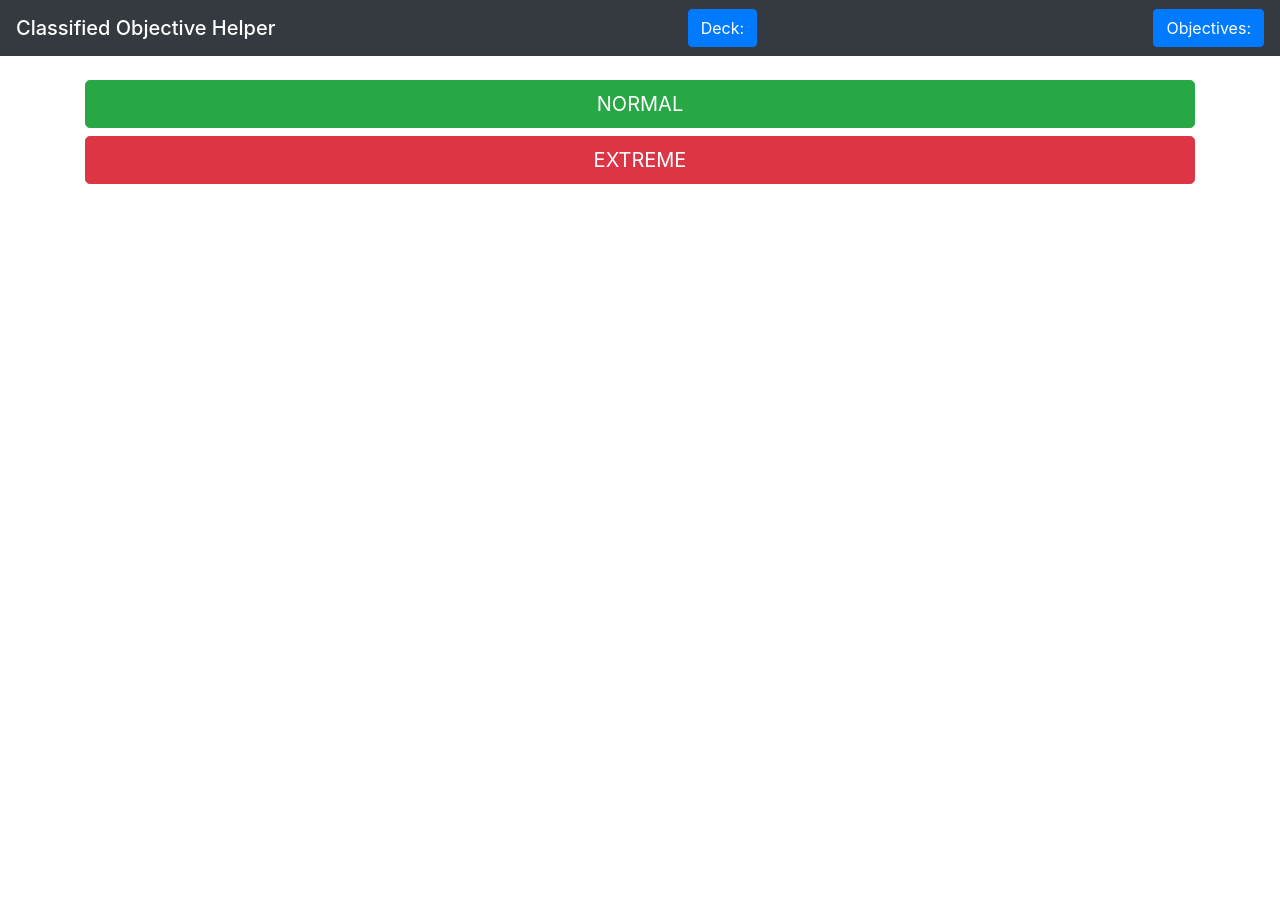
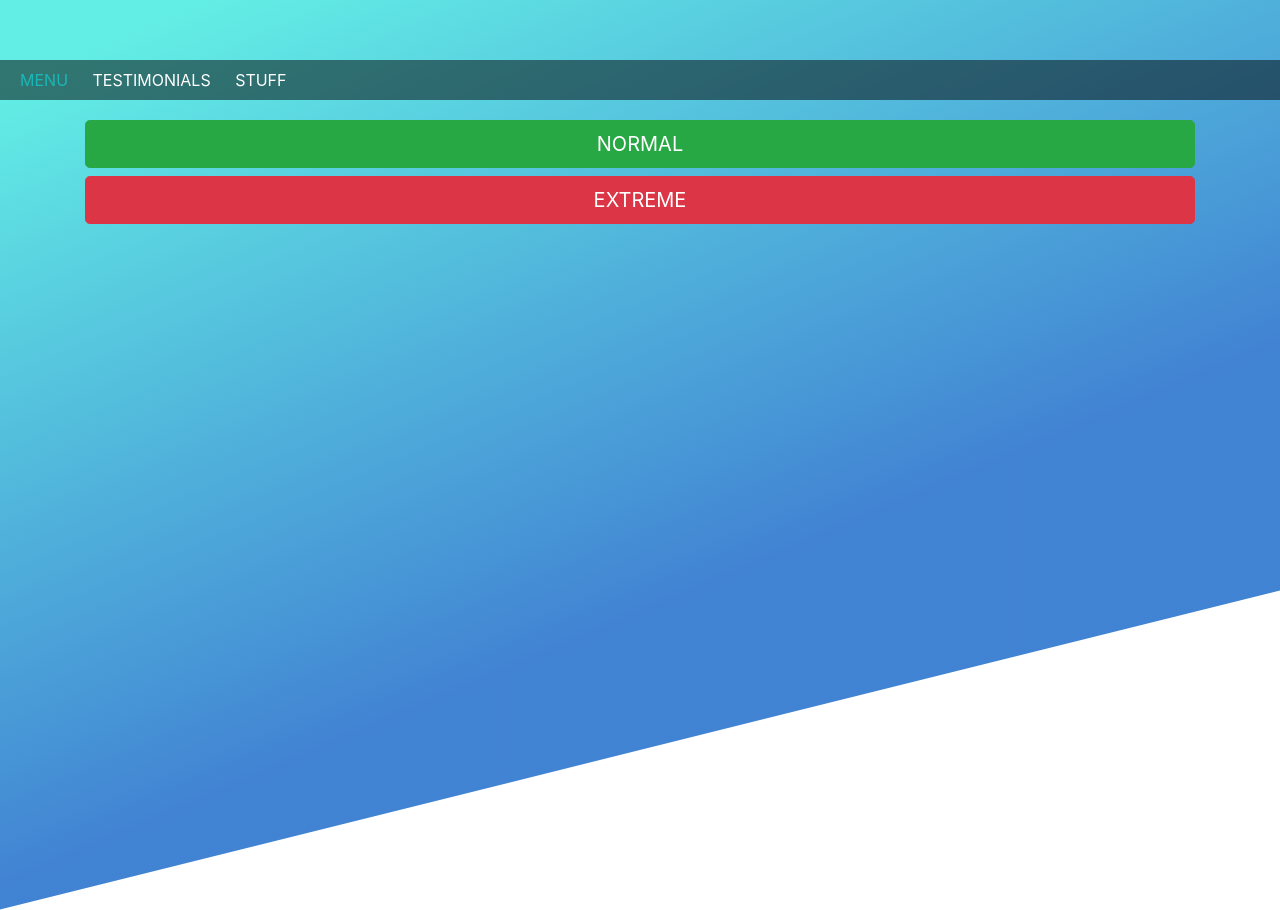
Before and after one commit to philrange/classified, a plain HTML site: page index.html in a window 1280 px wide. Before the commit the page ends 800 px from the top, so only its background shows below. Drawn offline with nearby package versions, Linux system fonts and the light colour scheme.

Commit message:
added different navbar style

```diff
--- a/index.html
+++ b/index.html
@@ -13,12 +13,19 @@
 
         <script src="scripts/main.js"></script>
 
+        <link href="https://fonts.googleapis.com/css?family=Roboto" rel="stylesheet">
     </head>
 
     <body onLoad="addHandlers()">
         <body>
 
+
+            <div class="background-container">
+                <div class="top-background"></div>
+            </div>
+
             <!-- navbar -->
+<!--
             <nav class="navbar fixed-top navbar-dark bg-dark">
                 <span class="navbar-brand mb-0 h1 d-none d-sm-block">Classified Objective Helper</span>
                 <button type="button" class="btn btn-primary">
@@ -29,6 +36,14 @@
                     Objectives: <span class="badge badge-light" id="number-of-objectives"></span>
                 </button>
             </nav>
+-->
+
+                        <header>
+                <span class="menu-logo d-none d-sm-inline">menu</span>
+                <span class="menu-divider"></span>
+                <span class="menu-item"><a href="#testimonials">testimonials</a></span>
+                <span class="menu-divider"></span>
+                <span class="menu-item">stuff</span></header>
 
 
 
@@ -55,12 +70,12 @@
                     <span id="debug"></span>
                 </div>
 
-<!--
-                <div>
-                    <span id="secureHVT">Don't forget: Secure HVT
+                <!--
+<div>
+<span id="secureHVT">Don't forget: Secure HVT
 
-                    </span>
-                </div>
+</span>
+</div>
 -->
 
                 <div id="secureHVT" class="initially-hidden">
--- a/styles/main.css
+++ b/styles/main.css
@@ -2,6 +2,49 @@ body {
     font-family: "Roboto", sans-serif;
     padding-top: 60px;
 }
+
+/* Background */
+.background-container {
+    padding: 0;
+}
+
+.top-background {
+    background: linear-gradient(170deg, rgba(59,232,222,0.8) 0%, rgba(59,232,222,0.8) 15%, rgba(18,100,200,0.8) 80%);
+
+    min-height: 1000px;
+    width: 100%;
+    position: absolute;
+    top: -250px;
+
+    z-index: -5;
+    transform: skewY(-14deg);
+}
+
+
+/*Top Menu*/
+
+header {
+    background: rgba(0, 0, 0, 0.5);
+    height: 40px;
+    color: white;
+}
+
+.menu-item, .menu-logo {
+    text-transform: uppercase;
+    line-height: 40px;
+    margin-left: 20px;
+}
+
+.menu-logo {
+    color: rgba(20, 200, 200, 0.8);
+}
+
+.menu-item a {
+    color: inherit;
+    text-decoration: none;
+}
+
+
 
 
 .initially-hidden {
```
